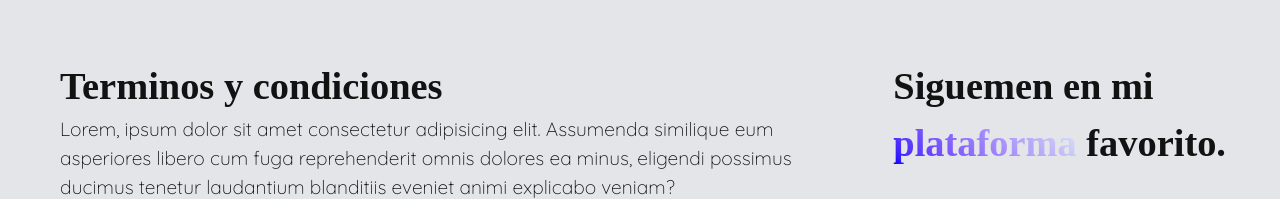
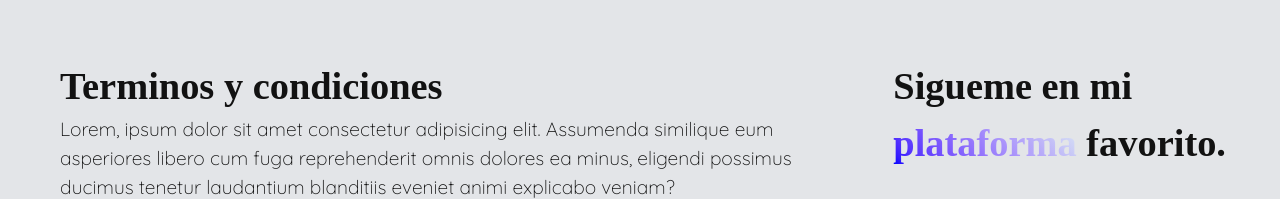
Before and after one commit to LuisTrevio/Mark, a plain HTML site: page necesidades.html in a window 1280 px wide. Shown: the part 3398-3597 px from the top of the page. Drawn offline with Linux system fonts and the light colour scheme; a web font is replaced by a local one.

Commit message:
Update necesidades.html

```diff
--- a/necesidades.html
+++ b/necesidades.html
@@ -145,7 +145,7 @@
                 <p>Lorem, ipsum dolor sit amet consectetur adipisicing elit. Assumenda similique eum asperiores libero cum fuga reprehenderit omnis dolores ea minus, eligendi possimus ducimus tenetur laudantium blanditiis eveniet animi explicabo veniam?</p>
             </div>
             <div class="redux-2">
-                <h1>Siguemen en mi <span class="redux">plataforma</span> favorito.</h1><br>
+                <h1>Sigueme en mi <span class="redux">plataforma</span> favorito.</h1><br>
                 <button><b>@LuisTrevi4o</b></button></div>
             </div></footer>
         <div class="final"><h5>&copy; Marketed 2022 - Alpha v.0.2</h5></div>
```
